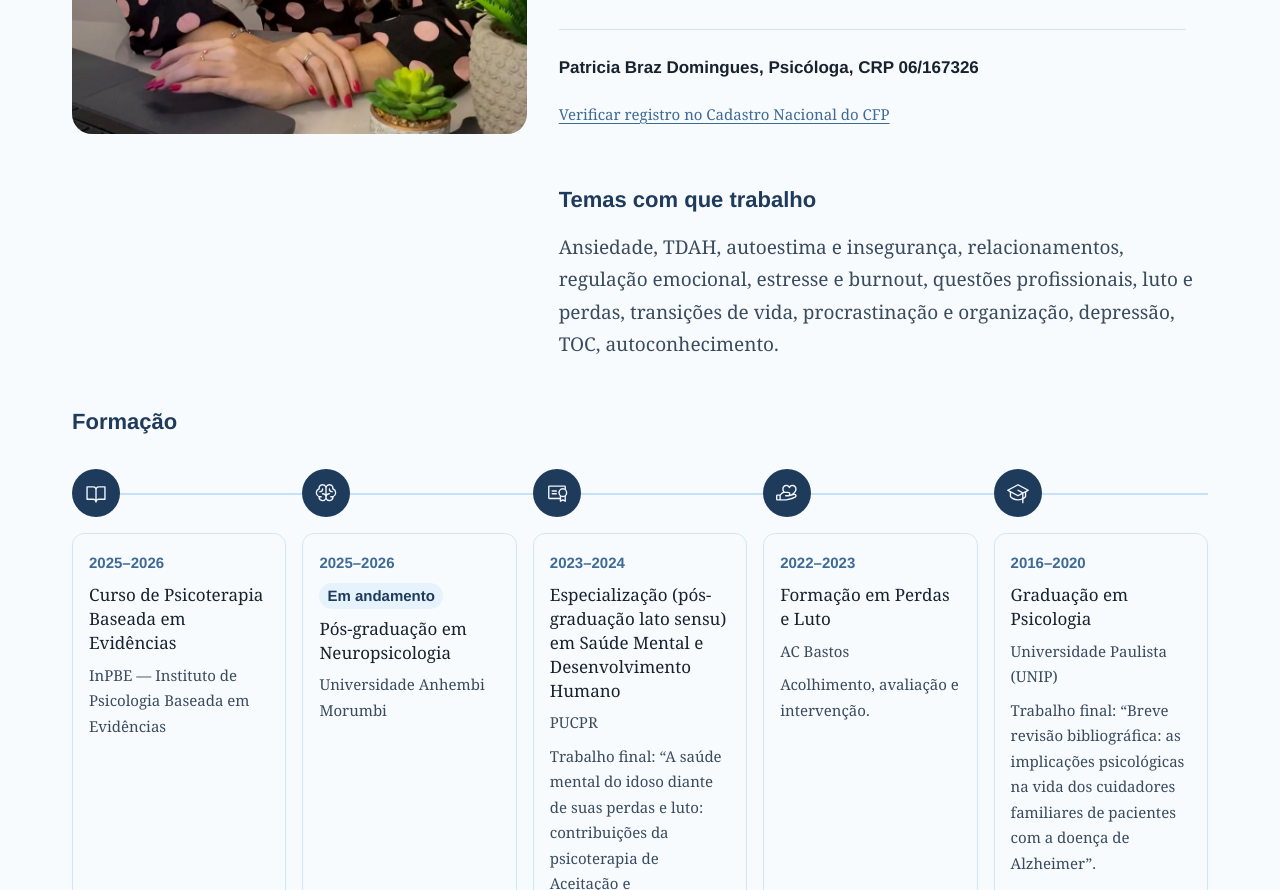
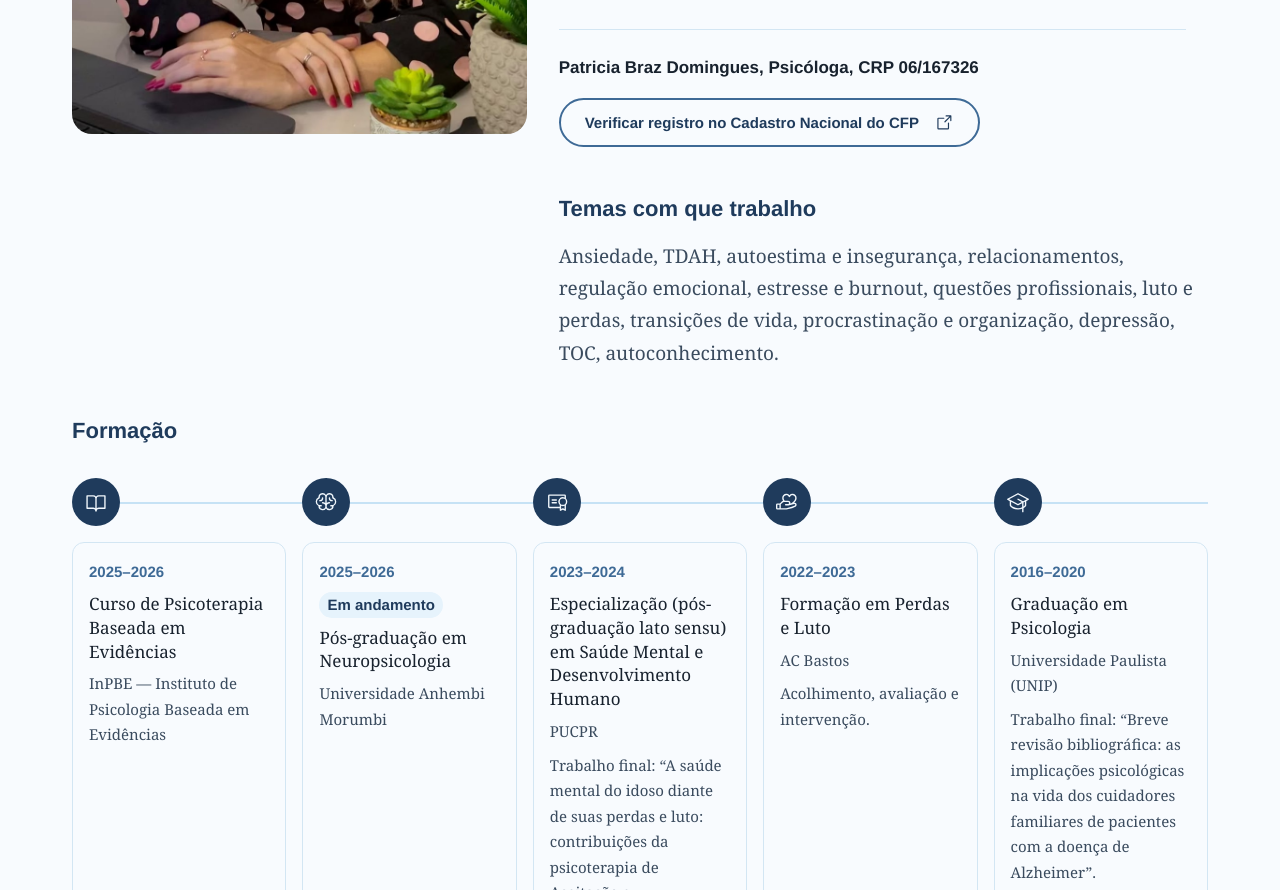
Before and after one commit to Memento-bruno/Site-patty, an Astro site: page / in a window 1280 px wide. Shown: the part 6980-7870 px from the top of the page. Built offline with nearby package versions, Linux system fonts and the light colour scheme; Astro itself is replaced by a stand-in of ours; a web font is replaced by a local one.

Commit message:
Sobre: verificação do registro no CFP vira botão
Co-Authored-By: Claude Opus 5.5 <noreply@anthropic.com>
Claude-Session: https://claude.ai/code/session_01TVYMb3wLgr1EQMpQpb3zMN

```diff
--- a/src/components/Sobre.astro
+++ b/src/components/Sobre.astro
@@ -32,8 +32,9 @@ const temasFrase = `${temas.charAt(0).toUpperCase()}${temas.slice(1)}.`;
 
       <p class="sobre__identificacao">
         <strong>{profissional.identificacao}</strong>
-        <a href={links.cadastroCfp} target="_blank" rel="noopener noreferrer">
+        <a class="botao botao--contorno" href={links.cadastroCfp} target="_blank" rel="noopener noreferrer">
           {botoes.verificarCrp}<span class="so-leitor"> (abre em nova aba)</span>
+          <Icone nome="arrow-square-out" tamanho="1.125rem" />
         </a>
       </p>
 
@@ -112,12 +113,11 @@ const temasFrase = `${temas.charAt(0).toUpperCase()}${temas.slice(1)}.`;
   }
 
   .sobre__identificacao strong { font-family: var(--fonte-titulo); }
-  .sobre__identificacao a {
-    display: inline-flex;
-    align-items: center;
+  .sobre__identificacao .botao {
     align-self: start;
-    min-height: 3rem;
+    margin-top: var(--e-2);
     font-size: var(--t-pequeno);
+    text-align: left;
   }
 
   .sobre__subtitulo { margin-top: var(--e-12); }
```
Also changed, not shown: src/icons/arrow-square-out.svg (added).
